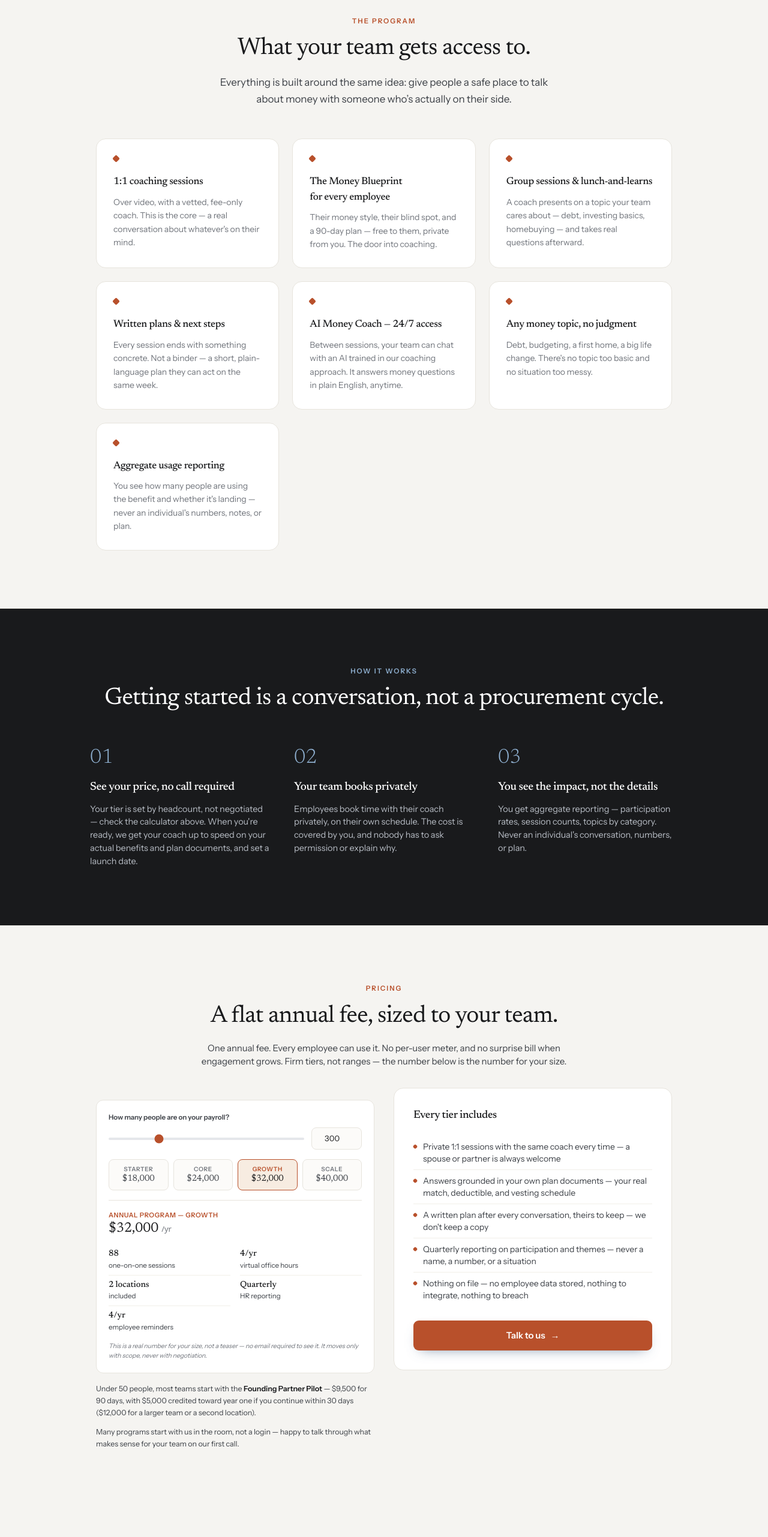
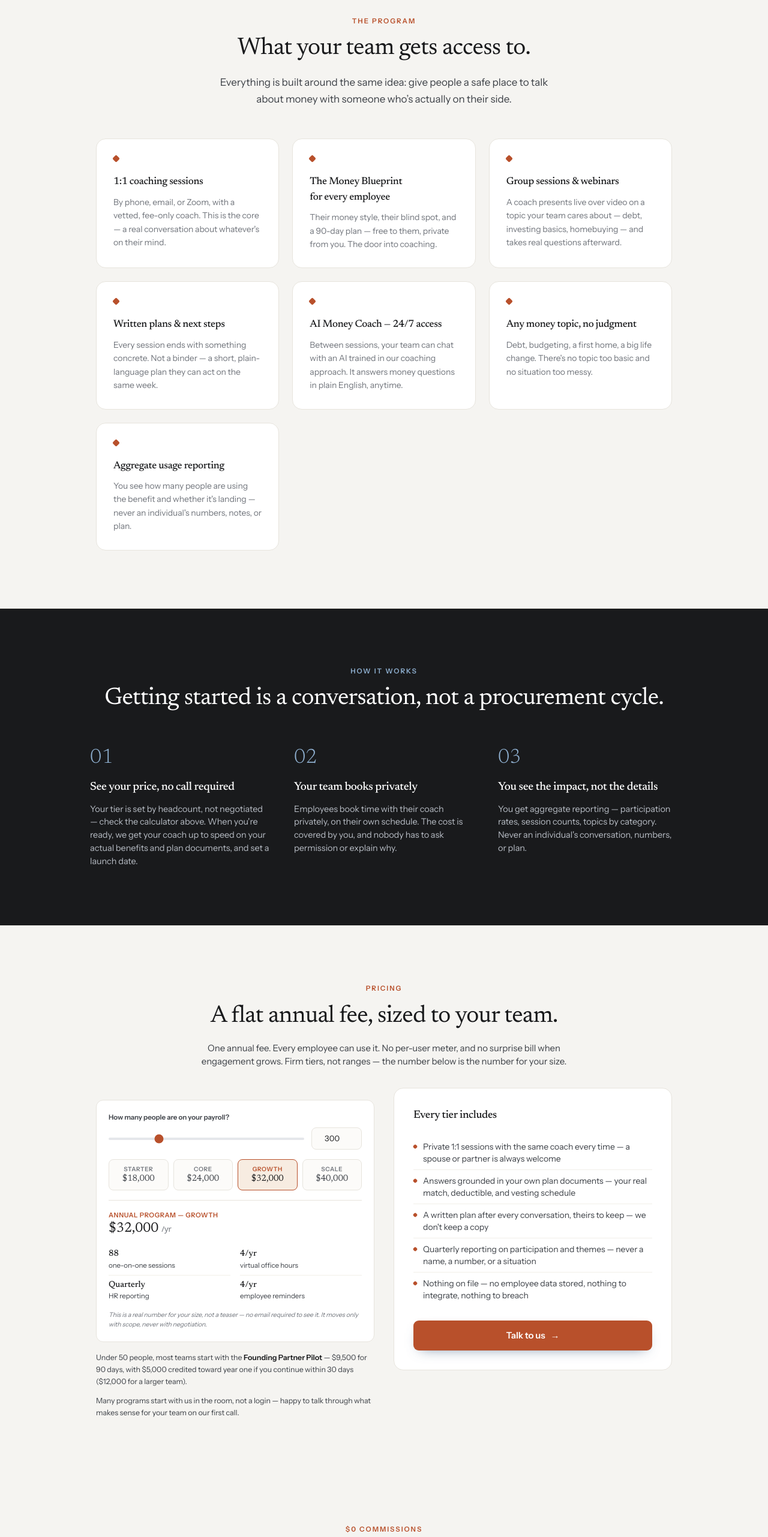
Before and after one commit to tonydoble-cpu/12th-and-good, a Next.js app: page /employers in a window 1280 px wide. Shown: the part 2339-4902 px from the top of the page at 60% size. Built offline with nearby package versions, Linux system fonts and the light colour scheme.

Commit message:
Fix pricing/copy bugs from persona review

```diff
--- a/app/employers/page.tsx
+++ b/app/employers/page.tsx
@@ -54,15 +54,15 @@ const NOT_SOLD = [
 const PROGRAM = [
   {
     title: "1:1 coaching sessions",
-    body: "Over video, with a vetted, fee-only coach. This is the core — a real conversation about whatever's on their mind.",
+    body: "By phone, email, or Zoom, with a vetted, fee-only coach. This is the core — a real conversation about whatever's on their mind.",
   },
   {
     title: "The Money Blueprint for every employee",
     body: "Their money style, their blind spot, and a 90-day plan — free to them, private from you. The door into coaching.",
   },
   {
-    title: "Group sessions & lunch-and-learns",
-    body: "A coach presents on a topic your team cares about — debt, investing basics, homebuying — and takes real questions afterward.",
+    title: "Group sessions & webinars",
+    body: "A coach presents live over video on a topic your team cares about — debt, investing basics, homebuying — and takes real questions afterward.",
   },
   {
     title: "Written plans & next steps",
@@ -397,8 +397,7 @@ export default function EmployersPage() {
                 Under 50 people, most teams start with the{" "}
                 <b className="text-ink">Founding Partner Pilot</b> — $9,500
                 for 90 days, with $5,000 credited toward year one if you
-                continue within 30 days ($12,000 for a larger team or a
-                second location).
+                continue within 30 days ($12,000 for a larger team).
               </p>
               <p className="mt-3 text-[12.5px] leading-[1.6] text-ink-2">
                 Many programs start with us in the room, not a login — happy
--- a/app/page.tsx
+++ b/app/page.tsx
@@ -49,7 +49,7 @@ const HOW = [
   },
 ];
 
-const TIER_PREVIEW = [100, 200, 350];
+const TIER_PREVIEW = [100, 200, 350, 500];
 
 // "What people bring" — illustrative openers from the approved mockup,
 // written in-voice to show the actual range "anything counts" covers.
@@ -309,7 +309,7 @@ export default function Home() {
               and no surprise bill when engagement grows.
             </p>
           </div>
-          <div className="mx-auto mt-10 grid max-w-[820px] grid-cols-1 gap-5 sm:grid-cols-3">
+          <div className="mx-auto mt-10 grid max-w-[980px] grid-cols-2 gap-5 sm:grid-cols-4">
             {TIER_PREVIEW.map((n) => {
               const r = priceForHeadcount(n);
               if (r.soft) return null;
--- a/app/tony/page.tsx
+++ b/app/tony/page.tsx
@@ -97,27 +97,17 @@ export default async function CoachProfilePage() {
         </div>
 
         {/* media */}
-        <div className="mt-[34px] grid grid-cols-1 md:grid-cols-[2fr_1fr] gap-[14px]">
-          <div className="relative h-[280px] md:h-[400px] overflow-hidden rounded-2xl">
+        <div className="mt-[34px]">
+          <div className="relative h-[320px] md:h-[440px] overflow-hidden rounded-2xl">
             <Image
               src={coach.photo_url ?? "/tony-doble.png"}
               alt={coach.full_name}
               fill
-              sizes="(min-width: 768px) 66vw, 100vw"
+              sizes="100vw"
               style={{ objectPosition: "50% 16%" }}
               className="object-cover"
               priority
             />
-          </div>
-          <div className="grid grid-rows-2 gap-[14px]">
-            <div className="placeholder-swatch flex items-center justify-center rounded-2xl text-center leading-[1.6]">
-              &#9654;&nbsp; video intro
-              <br />
-              coming soon
-            </div>
-            <div className="placeholder-swatch flex items-center justify-center rounded-2xl">
-              coaching / candid
-            </div>
           </div>
         </div>
 
--- a/components/blueprint/ArchetypeReveal.tsx
+++ b/components/blueprint/ArchetypeReveal.tsx
@@ -130,7 +130,7 @@ export default function ArchetypeReveal({
               className="w-full max-w-[420px] rounded-[11px] px-6 py-[15px] text-[15.5px] font-semibold text-white shadow-[0_10px_28px_-14px_rgba(0,0,0,0.55)] transition-all hover:-translate-y-px active:translate-y-0"
               style={{ background: archetype.accent }}
             >
-              Unlock your full Blueprint →
+              See your full Blueprint →
             </button>
             <p className="max-w-[340px] text-center text-[12px] leading-[1.45] text-muted">
               Five blocks left on the walk: what shaped it, what you need
--- a/components/blueprint/EmailGate.tsx
+++ b/components/blueprint/EmailGate.tsx
@@ -4,7 +4,7 @@ import { useState } from "react";
 import type { Archetype, QuizAnswer } from "@/lib/archetypes";
 
 // Gate 2 — the email trade. Framing is critical: they're not paying with
-// their email to see their "score." They're paying to unlock the next
+// their email to see their "score." They're paying to see the next
 // chapter of a story they're already in.
 
 export default function EmailGate({
--- a/components/tools/EmployerROI.tsx
+++ b/components/tools/EmployerROI.tsx
@@ -12,7 +12,6 @@ const usd = new Intl.NumberFormat("en-US", {
   currency: "USD",
   maximumFractionDigits: 0,
 });
-const pct = (n: number) => `${n.toFixed(1)}%`;
 const commas = new Intl.NumberFormat("en-US", { maximumFractionDigits: 0 });
 
 /* ------------------------------------------------------------------ */
@@ -84,6 +83,8 @@ export default function EmployerROI() {
 
     return {
       stressedCount,
+      hourlyRate,
+      hoursRecoveredPerPerson,
       productivitySavings: productivitySavings * A.realizationRate,
       annualTurnover,
       turnoversAvoided,
@@ -222,7 +223,7 @@ export default function EmployerROI() {
             <SavingsCard
               label="Productivity recovered"
               value={usd.format(results.productivitySavings)}
-              detail={`${commas.format(results.stressedCount)} stressed employees × 1 hr/wk recovered × ${pct(0)} hourly cost`}
+              detail={`${commas.format(results.stressedCount)} stressed employees × ${results.hoursRecoveredPerPerson.toFixed(1)} hr/wk recovered × ${usd.format(results.hourlyRate)}/hr`}
               explanation="Financially stressed employees lose 3.3 hours per week to personal money issues at work. Coaching recovers a portion of that time."
               color="blue"
             />
--- a/components/tools/ProgramPricingCalculator.tsx
+++ b/components/tools/ProgramPricingCalculator.tsx
@@ -105,10 +105,6 @@ export default function ProgramPricingCalculator() {
               {[
                 [`${result.pool}`, "one-on-one sessions"],
                 [`${result.clinics}`, "virtual office hours"],
-                [
-                  `${result.locations} location${result.locations > 1 ? "s" : ""}`,
-                  "included",
-                ],
                 [`${result.reporting}`, "HR reporting"],
                 [`${result.comms}`, "employee reminders"],
               ].map(([n, l]) => (
--- a/components/tools/WellnessAssessment.tsx
+++ b/components/tools/WellnessAssessment.tsx
@@ -262,7 +262,7 @@ export default function WellnessAssessment() {
 
             <EmailCapture
               heading="See your full breakdown"
-              valueProp="Enter your email to unlock your detailed results — which areas need attention, where you're doing well, and what a coach would focus on first."
+              valueProp="Enter your email to see your detailed results — which areas need attention, where you're doing well, and what a coach would focus on first."
               source="wellness-assessment"
               onCapture={() => setEmailCaptured(true)}
             />
```
Also changed, not shown: lib/program-pricing.ts (+2 -8 lines).
